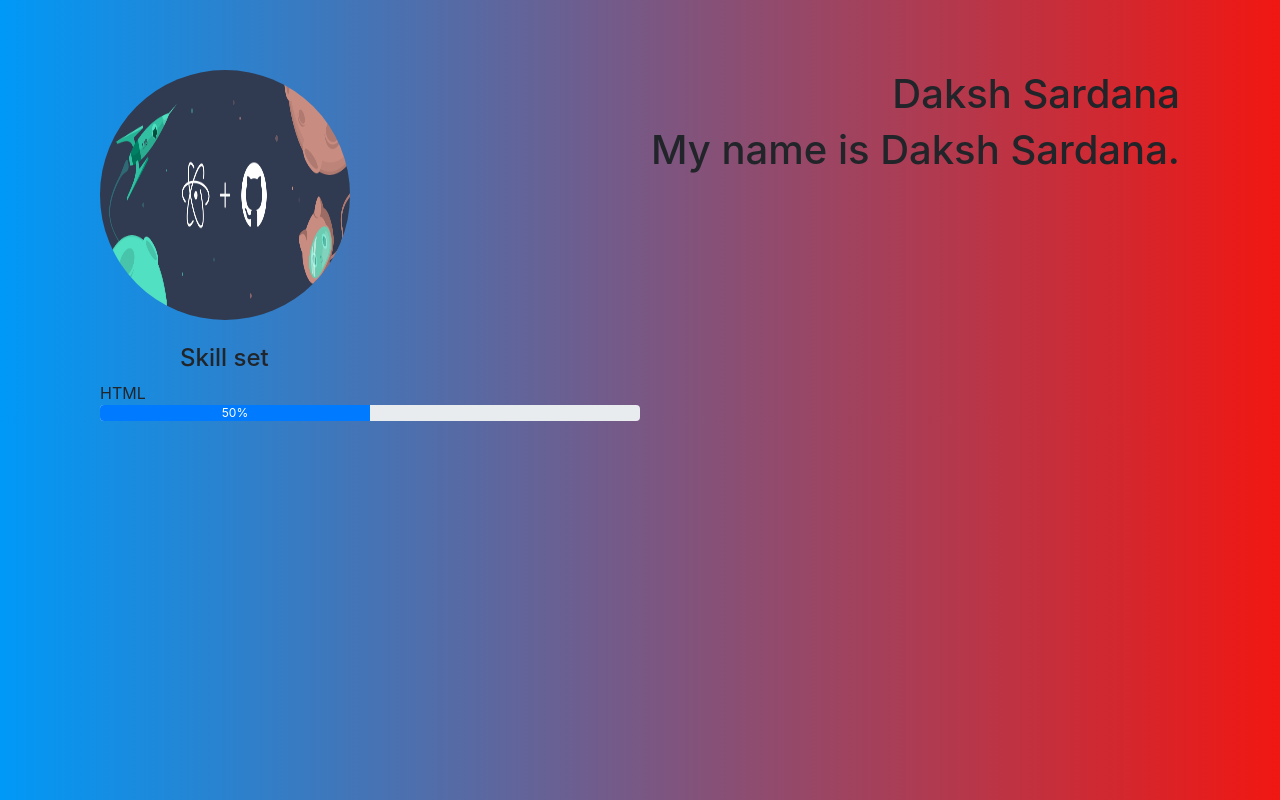
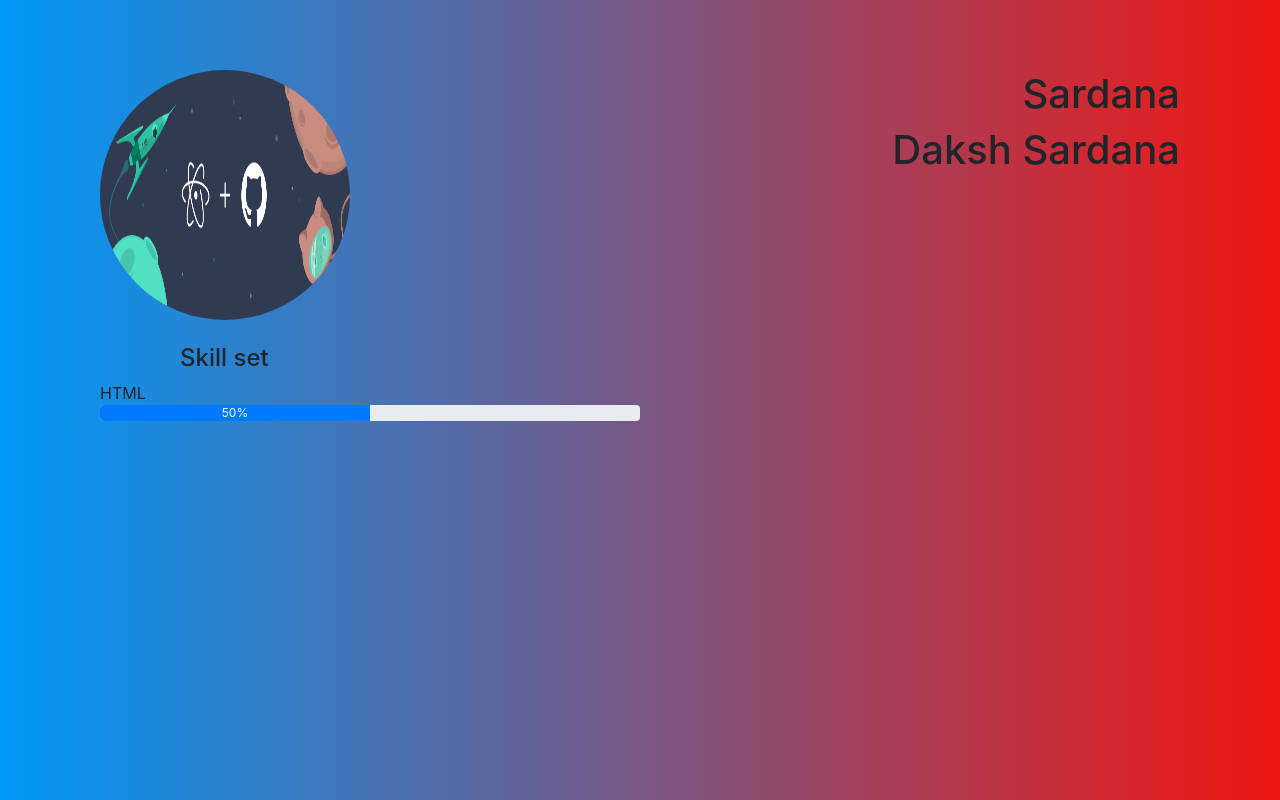
Before and after one commit to dakshsard/dakshsard.github.io, a plain HTML site: page index.html in a window 1280 px wide. Drawn offline with nearby package versions, Linux system fonts and the light colour scheme; files whose address does not match are found by name.

Commit message:
Update index.html

```diff
--- a/index.html
+++ b/index.html
@@ -3,19 +3,21 @@
 <head>
 	<title> PORTFOLIO</title>
 	<link rel="stylesheet" href="https://stackpath.bootstrapcdn.com/bootstrap/4.3.1/css/bootstrap.min.css">
+	<link rel="stylesheet" type="text/css" href="new.css">
 </head>
 <body style="background : linear-gradient(to right,#0099F7,#F11712)"; class ="container fluid">
 	<div class="container fluid">
 		<div class="row">
 
 		<div class ="col-md-4">
-
-		 <img src="github-for-atom.png" height="250" width= "250" style="border-radius : 50%; margin-top: 70px;">
-		</div>
+			<div class="animated bounce infinite">
+		 <img src="C:\Users\Admin\Desktop\github-for-atom.png" height="250" width= "250" style="border-radius : 50%; margin-top: 70px;">
+			</div>
+	</div>
 		<div class="col-md-8">
 			<h1 style= "margin-top :70px; text-align:right;">
-				Daksh Sardana<h1>
-					<p style="text-align: right;">My name is Daksh Sardana.</p>
+				Sardana<h1>
+					<p style="text-align: right;">	 Daksh Sardana</p>
      </div>
      </div>
      <br>
```
